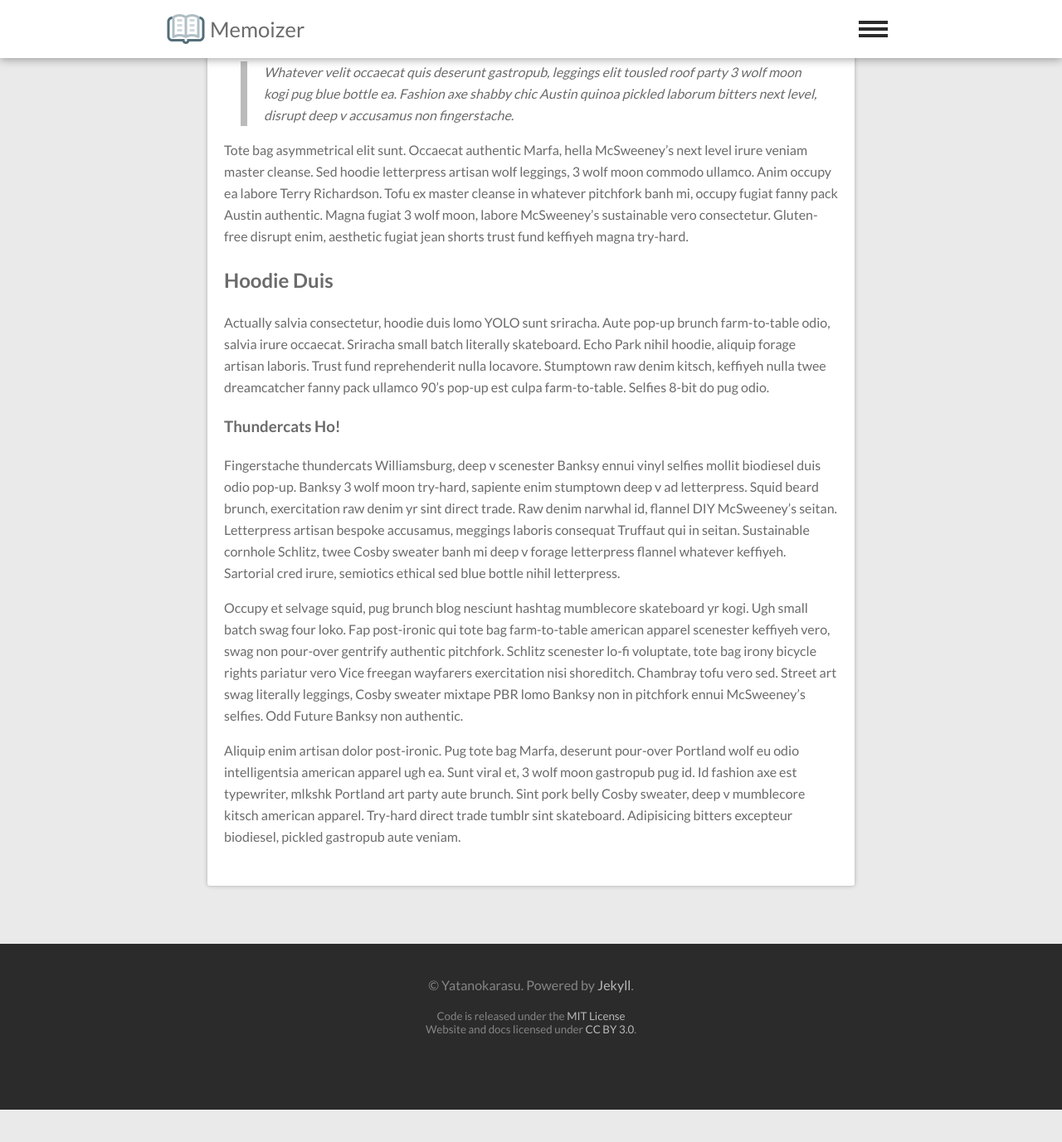
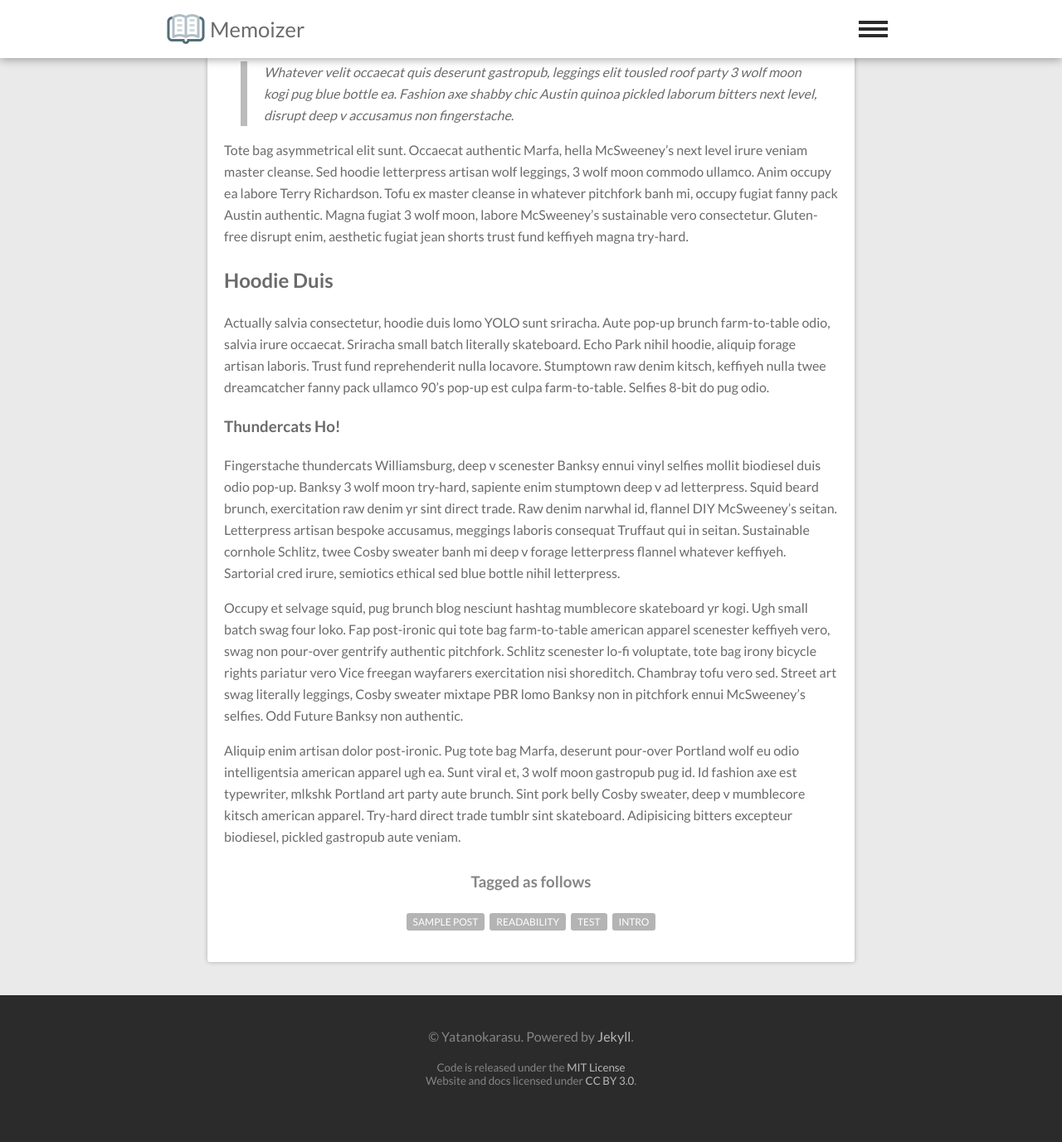
Before and after one commit to yatanokarasu/yatanokarasu.github.io, a Jekyll site: the page built from _posts/2012-05-22-readability-post.md, in a window 1280 px wide and 1400 px high, scrolled down 1377 px. Shown: the top 1377 px of the window at 83% size. Built offline with Jekyll 4.4.1, drawn with Linux system fonts in a browser that asks for light colours; some web fonts are replaced; before the commit the page ends 2715 px from its top, so only the background shows below that.

Commit message:
Fixed tags in posts.
Signed-off-by: yatanokarasu <sync.outerphase@gmail.com>

```diff
--- a/_layouts/post.html
+++ b/_layouts/post.html
@@ -7,6 +7,10 @@ layout:         default
   <section class="contents-entry">
     {{ content }}
   </section>
+  <footer class="contents-footer">
+    <h3>Tagged as follows</h3>
+    <span class="tags">{% for tag in page.tags %}<a href="{{ site.url }}/tags#{{ tag }}" title="Pages tagged {{ tag }}" class="tag"><span>{{ tag }}</span></a>{% unless forloop.last %}{% endunless %}{% endfor %}</span>
+  </footer>
 </article>
 
 <!-- Contents footer -->
--- a/_scss/_form.scss
+++ b/_scss/_form.scss
@@ -298,16 +298,17 @@ body {
 
 
 .contents-footer {
-    display:                    -webkit-inline-flex;
-    display:                    -moz-inline-flex;
-    display:                    -ms-inline-flex;
-    display:                    -o-inline-flex;
-    display:                    inline-flex;
-    justify-content:            center;
-
-    width:                      100%;
+    text-align:                 center;
 
     margin-top:                 30px;
+}
+
+
+.inline-list {
+    list-style:                 none;
+
+    margin-left:                0;
+    padding-left:               0;
 }
 
 
@@ -316,10 +317,6 @@ body {
     color:                      lighten($base-color, 60);
 
     text-transform:             uppercase;
-    list-style:                 none;
-
-    margin-left:                0;
-    padding-left:               0;
 
     li {
         display:                inline-block;
@@ -339,10 +336,12 @@ body {
 
         span {
             padding:            3px 8px;
+            background-color:   lighten($base-color, 50);
+
+            @include            border-rounded(3px);
         }
 
         .term {
-            background-color:   lighten($base-color, 50);
             @include            border-radius(0, 0, 3px, 3px);
         }
 
@@ -370,7 +369,7 @@ body {
 // Page footer
 // -----------------------------------------------------------------------------
 
-footer {
+.page-footer {
     background-color:       $page-footer-back-color;;
     min-height:             200px;
     margin-top:             30px;
--- a/categories.html
+++ b/categories.html
@@ -7,7 +7,7 @@ permalink:      /categories/
 {% capture site_categories %}{% for category in site.categories %}{{ category | first }}{% unless forloop.last %},{% endunless %}{% endfor %}{% endcapture %}
 {% assign categories = site_categories | split:',' | sort %}
 
-<ul class="tags">
+<ul class="tags inline-list">
   {% for category in categories %}
     {% assign item = category | strip_newlines | strip %}
     <li><a href="#{{ item }}" class="tag"><span class="term">{{ item }}</span><span class="count">{{ site.categories[item].size }}</span></a></li>
--- a/tags.html
+++ b/tags.html
@@ -7,7 +7,7 @@ permalink:      /tags/
 {% capture site_tags %}{% for tag in site.tags %}{{ tag | first }}{% unless forloop.last %},{% endunless %}{% endfor %}{% endcapture %}
 {% assign tags = site_tags | split:',' | sort %}
 
-<ul class="tags">
+<ul class="tags inline-list">
   {% for tag in tags %}
     {% assign item = tag | strip_newlines | strip %}
     <li><a href="#{{ item }}" class="tag"><span class="term">{{ item }}</span><span class="count">{{ site.tags[item].size }}</span></a></li>
```
